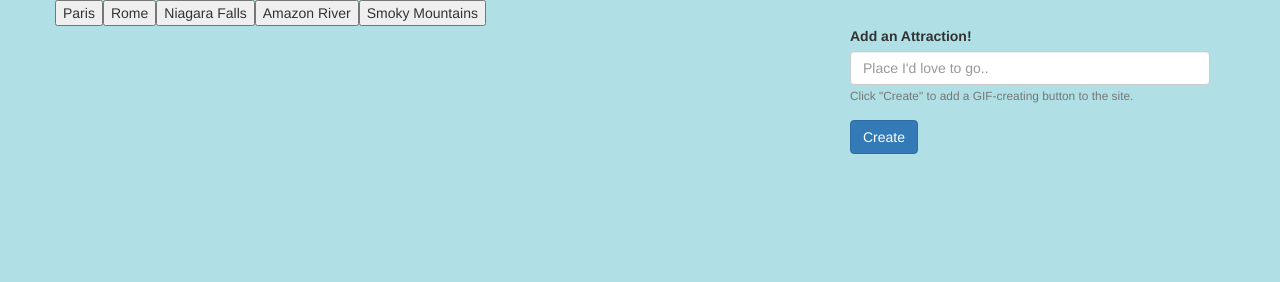
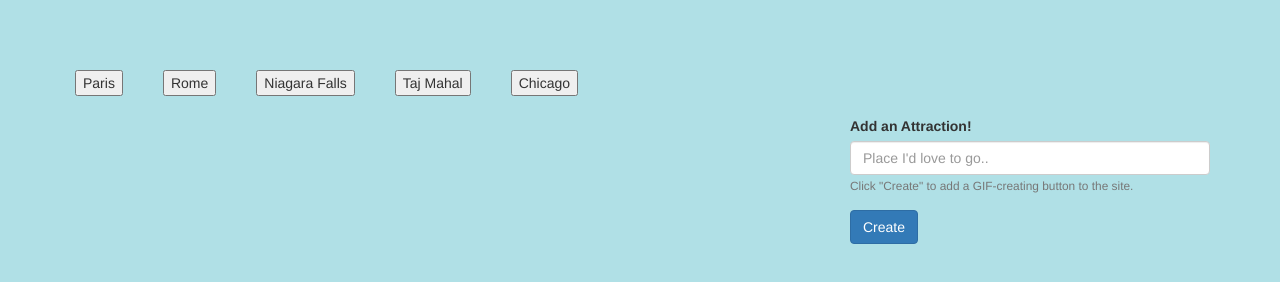
Before and after one commit to Amena99/GIPHY_API_Site, a plain HTML site: page index.html in a window 1280 px wide. Drawn offline with nearby package versions, Linux system fonts and the light colour scheme.

Commit message:
Tweaked JS and CSS

```diff
--- a/assets/CSS/style.css
+++ b/assets/CSS/style.css
@@ -1,3 +1,6 @@
 body{
     background: powderblue;
 }
+.attractions-button{
+    margin: 20px;
+}
--- a/assets/JS/app.js
+++ b/assets/JS/app.js
@@ -1,7 +1,7 @@
 var APIKey = "IqXvMXEGaQBB0Bf4DrXz6U293H5JbnLL";
 var i = 0;
 
-var attractions = ["Paris", "Rome", "Niagara Falls", "Amazon River", "Smoky Mountains"]
+var attractions = ["Paris", "Rome", "Niagara Falls", "Taj Mahal", "Chicago"]
 
 function renderButtons(){
 $("#main2").empty();
--- a/index.html
+++ b/index.html
@@ -14,7 +14,7 @@
 
 <body>
 <div class="container">
-    <div class="row" id="main1">
+    <div class="row" id="main1" style="height:50px;">
 
     </div>
 
```
